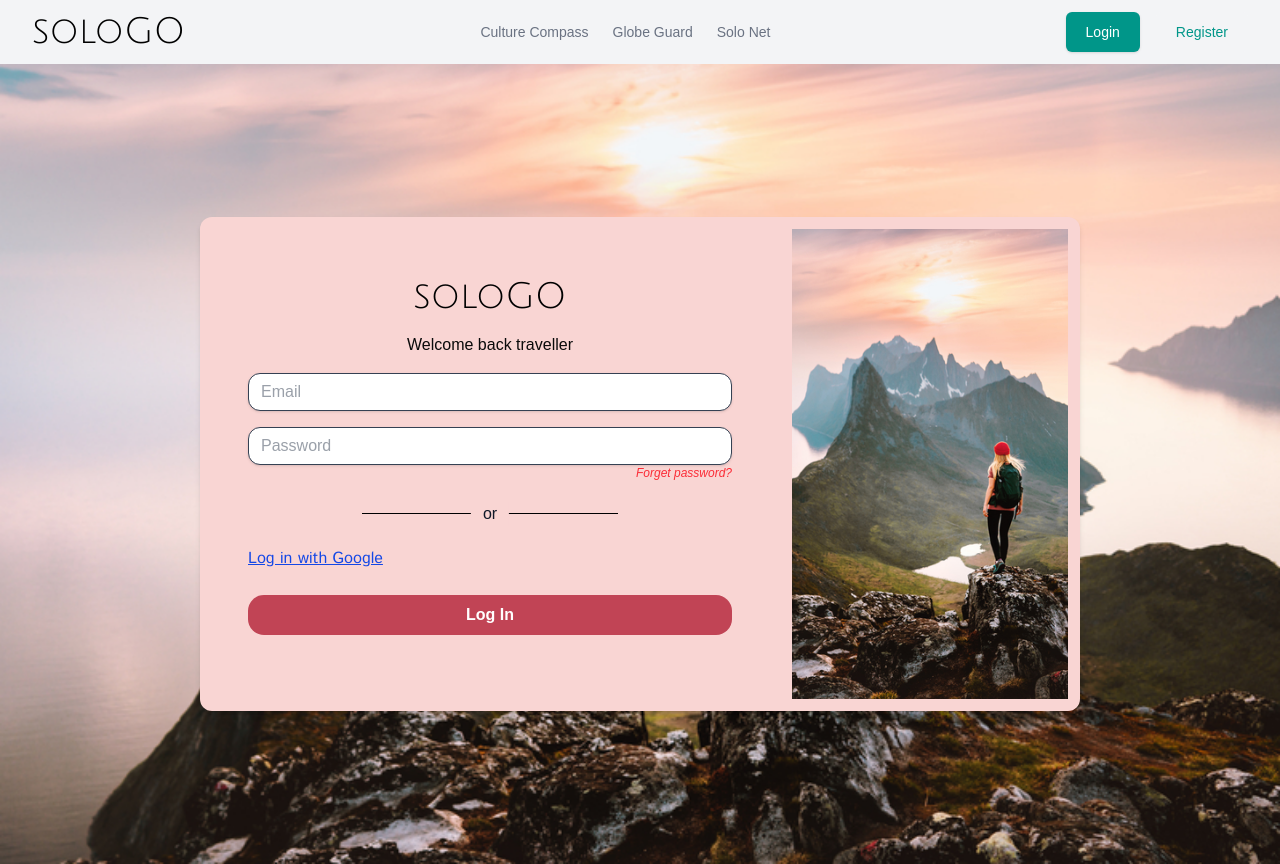
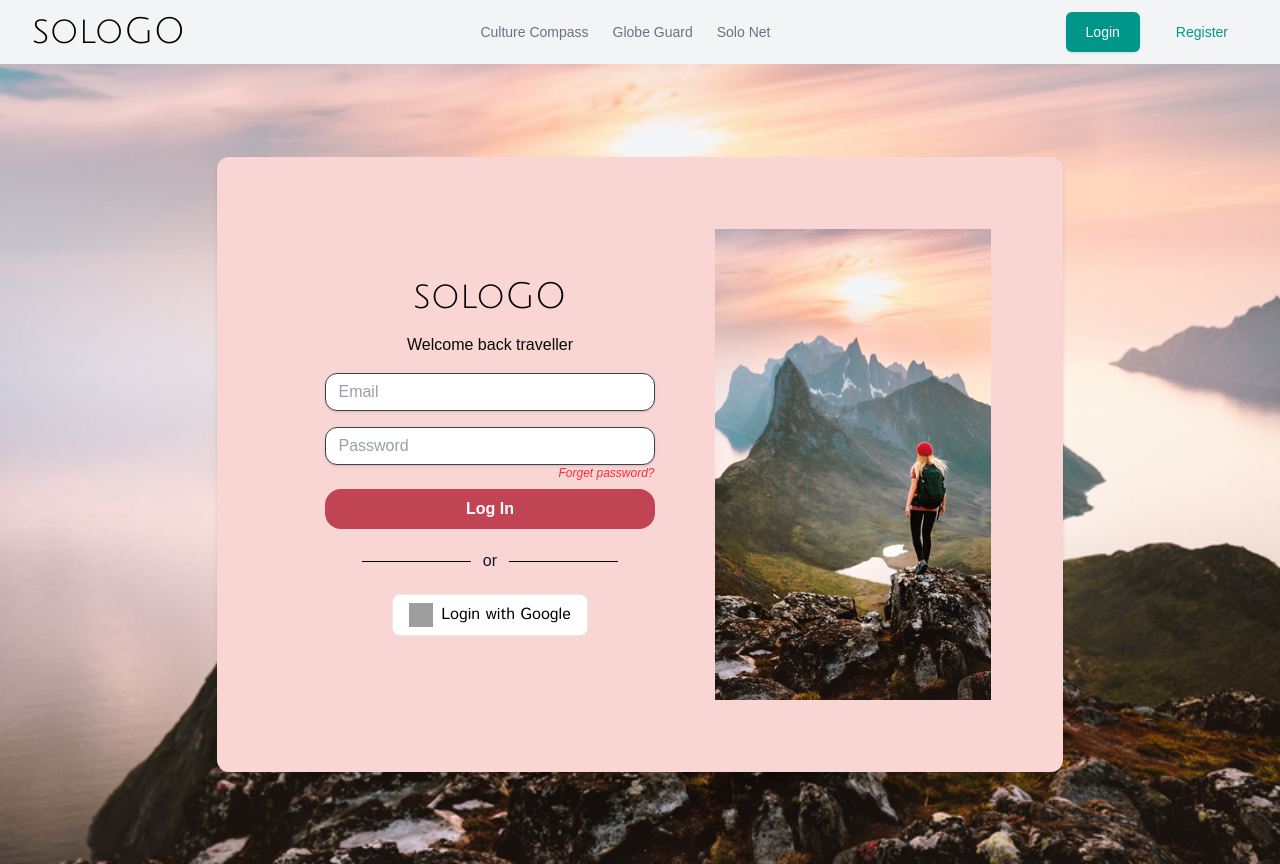
Before and after one commit to chwrd/UWB-Hacks-2025, a Next.js app in the folder solo-traveler/: page /login in a window 1280 px wide. Built offline with nearby package versions, Linux system fonts and the light colour scheme; grey boxes are pictures that could not be loaded.

Commit message:
added sign in with google button, cleaned up styling

```diff
--- a/solo-traveler/src/app/login/page.js
+++ b/solo-traveler/src/app/login/page.js
@@ -22,7 +22,7 @@ export default function LoginPage() {
       className="w-full h-screen bg-cover bg-center flex items-center justify-center"
       style={{ backgroundImage: "url('/woman.jpg')" }}
     >
-      <div className="flex w-full bg-[#F9D5D3] justify-between shadow-md rounded-xl mt-15 mb-15 ml-50 mr-50">
+      <div className="flex  bg-[#F9D5D3] justify-center shadow-md rounded-xl p-15">
         <form className="max-w-s px-12 pt-15 pb-15 mb-4">
           <h1
             className={`${juliusSansOne.className} text-black text-4xl text-center`}
@@ -32,6 +32,9 @@ export default function LoginPage() {
           <h2 className={`${istokWeb.className}, text-center mt-4 mb-4`}>
             Welcome back traveller
           </h2>
+
+          {/* Login */}
+          <div>
             <div className="mb-4">
               <input
                 className="bg-white shadow appearance-none border rounded-xl w-full py-2 px-3 text-gray-700 leading-tight focus:outline-none focus:shadow-outline"
@@ -50,18 +53,6 @@ export default function LoginPage() {
               <p className="text-red-500 text-xs italic float-right">
                 Forget password?
               </p>
-            <div className="inline-flex items-center justify-center w-full relative">
-              <hr className="w-64 h-px my-8 border-0 bg-black"></hr>
-              <span className="absolute px-3 font-medium text-gray-900 -translate-x-1/2 left-1/2 bg-[#F9D5D3] dark:text-black ">
-                or
-              </span>
-            </div>
-            <a
-              onClick={() => signIn("google", { callbackUrl: "/" })}
-              className={`${istokWeb.className} text-blue-700 text-center underline`}
-            >
-              Log in with Google
-            </a>
             </div>
             <div className="flex justify-center items-center">
               <button
@@ -71,13 +62,37 @@ export default function LoginPage() {
                 Log In
               </button>
             </div>
+
+            {/* Divider */}
+            <div className="inline-flex items-center justify-center w-full relative">
+              <hr className="w-64 h-px my-8 border-0 bg-black"></hr>
+              <span className="absolute px-3 font-medium text-gray-900 -translate-x-1/2 left-1/2 bg-[#F9D5D3] dark:text-black ">
+                or
+              </span>
+            </div>
+
+            {/* Login with Google */}
+            <div className="flex justify-center items-center ">
+              <a
+                onClick={() => signIn("google", { callbackUrl: "/" })}
+                className={`${istokWeb.className} text-center align`}
+              >
+                <button class="bg-white px-4 py-2 border flex gap-2 border-slate-200 dark:border-slate-700 rounded-lg text-slate-700 dark:text-slate-200 hover:border-slate-400 dark:hover:border-slate-500 hover:text-slate-900 dark:hover:text-slate-300 hover:shadow transition duration-150">
+                  <img class="w-6 h-6" src="https://www.svgrepo.com/show/475656/google-color.svg" loading="lazy" alt="google logo"></img>
+                  <span className="text-black">Login with Google</span>
+                </button>
+              </a>
+            </div>
+          </div>
         </form>
+
+        {/* Card image */}
         <img
           src="/woman.jpg"
           alt="Background image of a woman"
           width={300}
           height={300}
-          className="p-3 rounded-lg object-cover"
+          className="p-3 rounded-xl object-cover"
         />
       </div>
     </div>
```
Lines whose indentation alone changed are shown as unchanged.
